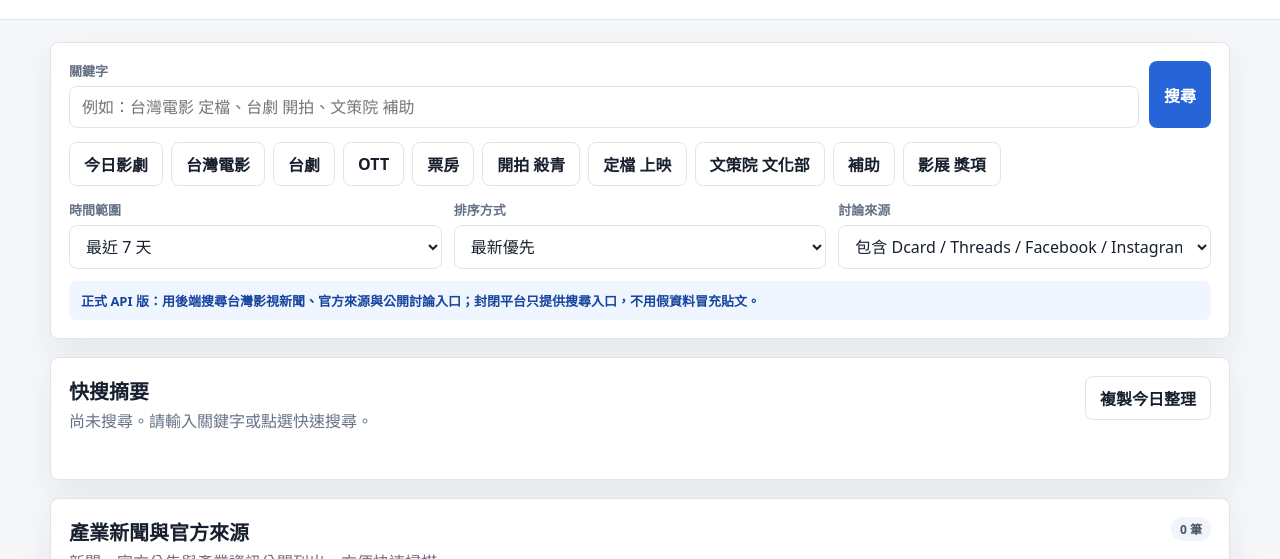
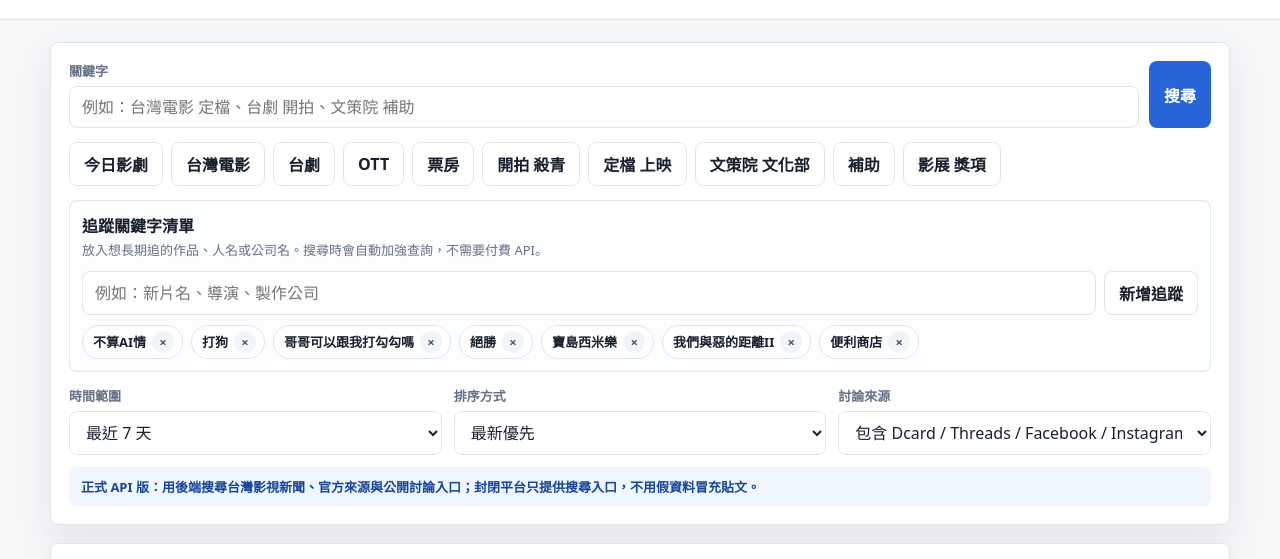
Before and after one commit to aj92119211/movie-social-system, a website: page tw-entertainment-search.html in a window 1280 px wide. Shown: the part 183-742 px from the top of the page. Drawn offline with Linux system fonts and the light colour scheme.

Commit message:
Add free tracked keyword entertainment search

```diff
--- a/tw-entertainment-search.html
+++ b/tw-entertainment-search.html
@@ -118,6 +118,62 @@
         flex-wrap: wrap;
         gap: 8px;
         margin-top: 14px;
+      }
+
+      .tracker-panel {
+        margin-top: 14px;
+        border: 1px solid var(--line);
+        border-radius: var(--radius);
+        background: #fbfdff;
+        padding: 12px;
+      }
+
+      .tracker-header {
+        display: flex;
+        justify-content: space-between;
+        gap: 12px;
+        align-items: flex-start;
+        margin-bottom: 10px;
+      }
+
+      .tracker-header h2 { margin: 0; font-size: 16px; }
+      .tracker-header p { margin: 4px 0 0; color: var(--muted); font-size: 13px; line-height: 1.5; }
+
+      .tracker-row {
+        display: grid;
+        grid-template-columns: minmax(0, 1fr) auto;
+        gap: 8px;
+      }
+
+      .tracker-list {
+        display: flex;
+        flex-wrap: wrap;
+        gap: 8px;
+        margin-top: 10px;
+      }
+
+      .tracker-tag {
+        display: inline-flex;
+        align-items: center;
+        gap: 6px;
+        border: 1px solid var(--line);
+        border-radius: 999px;
+        background: #fff;
+        padding: 5px 8px 5px 10px;
+        color: var(--text);
+        font-size: 13px;
+        font-weight: 800;
+      }
+
+      .tracker-tag button {
+        width: 22px;
+        height: 22px;
+        border: 0;
+        border-radius: 50%;
+        background: #f1f5f9;
+        color: #475569;
+        cursor: pointer;
+        font-weight: 900;
       }
 
       .filter-grid {
@@ -253,7 +309,7 @@
       .toast.show { display: block; }
 
       @media (max-width: 860px) {
-        .search-row, .filter-grid, .summary-grid, .result-top { grid-template-columns: 1fr; }
+        .search-row, .filter-grid, .summary-grid, .result-top, .tracker-row { grid-template-columns: 1fr; }
       }
     </style>
   </head>
@@ -288,6 +344,20 @@
             <button class="chip-button" type="button" data-query="文策院 文化部">文策院 文化部</button>
             <button class="chip-button" type="button" data-query="補助">補助</button>
             <button class="chip-button" type="button" data-query="影展 獎項">影展 獎項</button>
+          </div>
+
+          <div class="tracker-panel">
+            <div class="tracker-header">
+              <div>
+                <h2>追蹤關鍵字清單</h2>
+                <p>放入想長期追的作品、人名或公司名。搜尋時會自動加強查詢，不需要付費 API。</p>
+              </div>
+            </div>
+            <div class="tracker-row">
+              <input id="trackedKeywordInput" class="input" placeholder="例如：新片名、導演、製作公司" />
+              <button id="addTrackedKeywordButton" class="secondary-button" type="button">新增追蹤</button>
+            </div>
+            <div id="trackedKeywordList" class="tracker-list"></div>
           </div>
 
           <div class="filter-grid">
@@ -372,6 +442,12 @@
       const toast = document.getElementById("toast");
       const copyDigestButton = document.getElementById("copyDigestButton");
       const quickButtons = [...document.querySelectorAll("[data-query]")];
+      const trackedKeywordInput = document.getElementById("trackedKeywordInput");
+      const addTrackedKeywordButton = document.getElementById("addTrackedKeywordButton");
+      const trackedKeywordList = document.getElementById("trackedKeywordList");
+      const trackedKeywordStorageKey = "twEntertainmentTrackedKeywords";
+      const defaultTrackedKeywords = ["不算AI情", "打狗", "哥哥可以跟我打勾勾嗎", "絕勝", "寶島西米樂", "我們與惡的距離II", "便利商店"];
+      let trackedKeywords = loadTrackedKeywords();
       let lastSearchPayload = null;
       let manualKeywordEdited = false;
 
@@ -397,6 +473,44 @@
         toast.textContent = message;
         toast.classList.add("show");
         window.setTimeout(() => toast.classList.remove("show"), 1400);
+      }
+
+      function loadTrackedKeywords() {
+        try {
+          const stored = JSON.parse(localStorage.getItem(trackedKeywordStorageKey) || "null");
+          if (Array.isArray(stored)) return stored.filter(Boolean);
+        } catch {
+          // Use defaults when localStorage is unavailable or corrupted.
+        }
+        return [...defaultTrackedKeywords];
+      }
+
+      function saveTrackedKeywords() {
+        localStorage.setItem(trackedKeywordStorageKey, JSON.stringify(trackedKeywords));
+      }
+
+      function renderTrackedKeywords() {
+        trackedKeywordList.innerHTML = trackedKeywords.length
+          ? trackedKeywords.map((keyword) => `
+              <span class="tracker-tag">
+                ${escapeHtml(keyword)}
+                <button type="button" data-remove-tracked="${escapeHtml(keyword)}" aria-label="移除 ${escapeHtml(keyword)}">×</button>
+              </span>
+            `).join("")
+          : `<span class="muted">目前沒有追蹤關鍵字。</span>`;
+      }
+
+      function addTrackedKeyword() {
+        const keyword = trackedKeywordInput.value.trim();
+        if (!keyword) {
+          showStatus("請先輸入要追蹤的作品、人名或公司名。", "warning");
+          return;
+        }
+        if (!trackedKeywords.includes(keyword)) trackedKeywords = [...trackedKeywords, keyword];
+        trackedKeywordInput.value = "";
+        saveTrackedKeywords();
+        renderTrackedKeywords();
+        showStatus(`已加入追蹤關鍵字：${keyword}`);
       }
 
       function resultActions(item, linkLabel) {
@@ -434,6 +548,7 @@
         const header = [
           `台灣影視圈每日快搜｜${date}`,
           `關鍵字：${summary.keyword || "-"}`,
+          `追蹤關鍵字：${(summary.trackedKeywords || []).join("、") || "無"}`,
           `時間範圍：${rangeLabels[summary.range] || summary.range || "-"}`,
           `新聞與官方來源：${summary.newsCount || 0} 筆`,
           `社群與討論入口：${summary.socialCount || 0} 筆`,
@@ -453,6 +568,7 @@
         document.getElementById("summaryGrid").innerHTML = [
           ["新聞與官方來源", summary.newsCount || 0],
           ["討論入口", summary.socialCount || 0],
+          ["追蹤關鍵字", summary.trackedKeywordCount || 0],
           ["排除低相關", summary.excludedCount || 0],
           ["已儲存新結果", summary.savedCount || 0],
         ].map(([label, value]) => `<div class="summary-item"><span>${label}</span><strong>${escapeHtml(value)}</strong></div>`).join("");
@@ -512,6 +628,7 @@
             sort: sortSelect.value,
             includeSocial: socialSelect.value === "yes" ? "true" : "false",
             includeAi: "false",
+            trackedKeywords: trackedKeywords.join(","),
           });
           const response = await fetch(`/api/tw-entertainment-news/search?${params.toString()}`);
           const payload = await response.json().catch(() => ({}));
@@ -554,6 +671,19 @@
         if (event.key === "Enter") performSearch();
       });
 
+      addTrackedKeywordButton.addEventListener("click", addTrackedKeyword);
+      trackedKeywordInput.addEventListener("keydown", (event) => {
+        if (event.key === "Enter") addTrackedKeyword();
+      });
+      trackedKeywordList.addEventListener("click", (event) => {
+        const removeButton = event.target.closest("[data-remove-tracked]");
+        if (!removeButton) return;
+        trackedKeywords = trackedKeywords.filter((keyword) => keyword !== removeButton.dataset.removeTracked);
+        saveTrackedKeywords();
+        renderTrackedKeywords();
+        showStatus("已移除追蹤關鍵字。");
+      });
+
       copyDigestButton.addEventListener("click", async () => {
         const digest = buildDailyDigest();
         if (!digest) {
@@ -579,6 +709,7 @@
         }
       });
 
+      renderTrackedKeywords();
     </script>
   </body>
 </html>
```
Also changed, not shown: server.js (+48 -5 lines).
